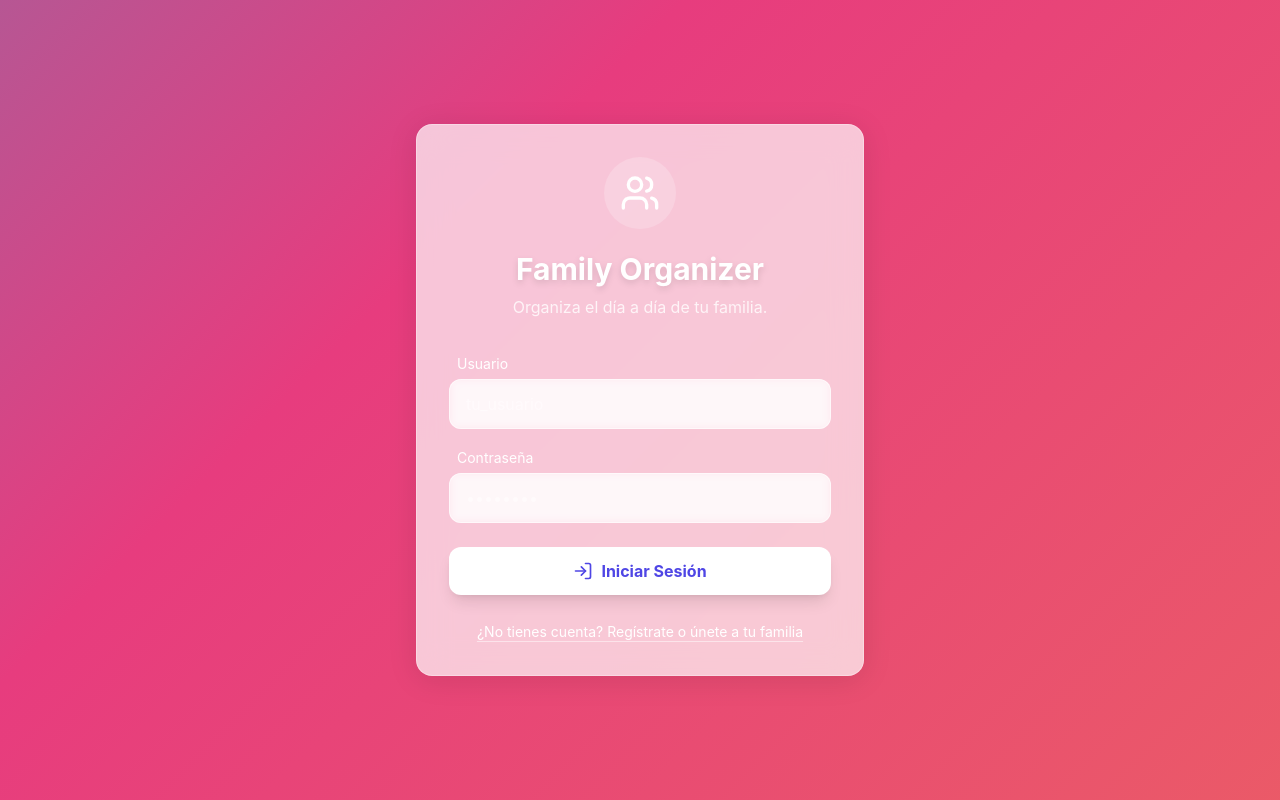
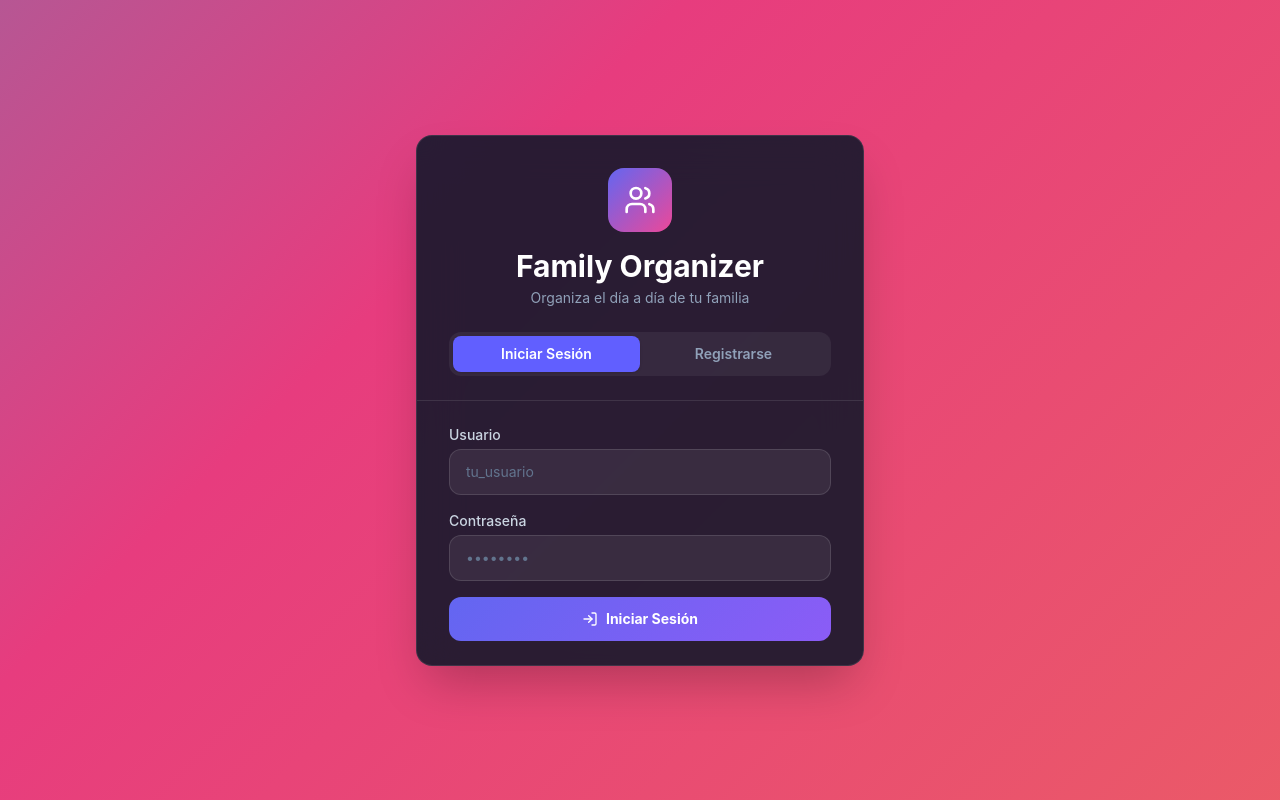
Before and after one commit to malessan4/family-organizer, a Next.js app in the folder frontend/: page / in a window 1280 px wide. Built offline with nearby package versions, Linux system fonts and the light colour scheme.

Commit message:
style(auth): rediseñar página de login/registro con UI mejorada y glassmorphism

```diff
--- a/frontend/src/app/page.tsx
+++ b/frontend/src/app/page.tsx
@@ -46,53 +46,76 @@ export default function Home() {
   return (
     <div className="min-h-screen animated-bg flex items-center justify-center p-4">
       <motion.div
-        initial={{ opacity: 0, y: 20 }}
+        initial={{ opacity: 0, y: 24 }}
         animate={{ opacity: 1, y: 0 }}
-        className="glass-panel w-full max-w-md p-8 rounded-2xl relative overflow-hidden"
+        transition={{ duration: 0.5 }}
+        className="w-full max-w-md rounded-2xl overflow-hidden shadow-2xl"
+        style={{ background: 'rgba(15, 23, 42, 0.88)', backdropFilter: 'blur(20px)', border: '1px solid rgba(255,255,255,0.1)' }}
       >
-        <div className="text-center mb-8">
-          <div className="inline-block p-4 rounded-full bg-white/20 mb-4">
-            <Users className="w-10 h-10 text-white" />
+        {/* Header */}
+        <div className="px-8 pt-8 pb-6 text-center border-b border-white/10">
+          <div className="inline-flex items-center justify-center w-16 h-16 rounded-2xl mb-4"
+            style={{ background: 'linear-gradient(135deg, #6366f1, #ec4899)' }}>
+            <Users className="w-8 h-8 text-white" />
           </div>
-          <h1 className="text-3xl font-bold text-white drop-shadow-md">
-            Family Organizer
-          </h1>
-          <p className="text-white/80 mt-2">
-            Organiza el día a día de tu familia.
-          </p>
+          <h1 className="text-3xl font-bold text-white">Family Organizer</h1>
+          <p className="text-slate-400 mt-1 text-sm">Organiza el día a día de tu familia</p>
+
+          {/* Tabs */}
+          <div className="flex mt-6 rounded-xl p-1" style={{ background: 'rgba(255,255,255,0.06)' }}>
+            <button
+              onClick={() => setIsLogin(true)}
+              className={`flex-1 py-2 rounded-lg text-sm font-semibold transition-all ${isLogin ? 'bg-indigo-500 text-white shadow' : 'text-slate-400 hover:text-white'}`}
+            >
+              Iniciar Sesión
+            </button>
+            <button
+              onClick={() => setIsLogin(false)}
+              className={`flex-1 py-2 rounded-lg text-sm font-semibold transition-all ${!isLogin ? 'bg-indigo-500 text-white shadow' : 'text-slate-400 hover:text-white'}`}
+            >
+              Registrarse
+            </button>
+          </div>
         </div>
 
+        {/* Form */}
+        <div className="px-8 py-6">
           {error && (
-          <div className="bg-red-500/20 border border-red-500/50 text-white p-3 rounded-xl mb-4 text-sm text-center">
+            <div className="mb-4 p-3 rounded-xl text-sm text-center text-red-300 border border-red-500/40"
+              style={{ background: 'rgba(239,68,68,0.15)' }}>
               {error}
             </div>
           )}
 
-        <form onSubmit={handleSubmit} className="space-y-4 relative z-10">
-          <AnimatePresence mode="wait">
+          <form onSubmit={handleSubmit} className="space-y-4">
+            <AnimatePresence>
               {!isLogin && (
                 <motion.div
                   initial={{ opacity: 0, height: 0 }}
                   animate={{ opacity: 1, height: 'auto' }}
                   exit={{ opacity: 0, height: 0 }}
-                className="space-y-4"
+                  className="space-y-4 overflow-hidden"
                 >
                   <div>
-                  <label className="text-white text-sm ml-2">Nombre de la Familia (Opcional)</label>
+                    <label className="block text-sm font-medium text-slate-300 mb-1">
+                      Nombre de la Familia <span className="text-slate-500">(opcional)</span>
+                    </label>
                     <input
                       type="text"
                       value={familyName}
                       onChange={(e) => setFamilyName(e.target.value)}
-                    className="w-full glass-input px-4 py-3 rounded-xl text-white placeholder-white/50"
+                      className="w-full px-4 py-3 rounded-xl text-white placeholder-slate-500 text-sm focus:outline-none focus:ring-2 focus:ring-indigo-500 transition-all"
+                      style={{ background: 'rgba(255,255,255,0.07)', border: '1px solid rgba(255,255,255,0.12)' }}
                       placeholder="Ej. Familia Rodríguez"
                     />
                   </div>
                   <div>
-                  <label className="text-white text-sm ml-2">Rol</label>
+                    <label className="block text-sm font-medium text-slate-300 mb-1">Rol</label>
                     <select
                       value={role}
                       onChange={(e) => setRole(e.target.value)}
-                    className="w-full glass-input px-4 py-3 rounded-xl text-white bg-transparent/20 [&>option]:text-black"
+                      className="w-full px-4 py-3 rounded-xl text-white text-sm focus:outline-none focus:ring-2 focus:ring-indigo-500 transition-all"
+                      style={{ background: 'rgba(30,41,59,0.9)', border: '1px solid rgba(255,255,255,0.12)' }}
                     >
                       <option value="PARENT">Padre / Madre</option>
                       <option value="CHILD">Hijo / Hija</option>
@@ -103,49 +126,54 @@ export default function Home() {
             </AnimatePresence>
 
             <div>
-            <label className="text-white text-sm ml-2">Usuario</label>
+              <label className="block text-sm font-medium text-slate-300 mb-1">Usuario</label>
               <input
                 type="text"
                 required
                 value={username}
                 onChange={(e) => setUsername(e.target.value)}
-              className="w-full glass-input px-4 py-3 rounded-xl text-white placeholder-white/50 mt-1"
+                className="w-full px-4 py-3 rounded-xl text-white placeholder-slate-500 text-sm focus:outline-none focus:ring-2 focus:ring-indigo-500 transition-all"
+                style={{ background: 'rgba(255,255,255,0.07)', border: '1px solid rgba(255,255,255,0.12)' }}
                 placeholder="tu_usuario"
               />
             </div>
 
             <div>
-            <label className="text-white text-sm ml-2">Contraseña</label>
+              <label className="block text-sm font-medium text-slate-300 mb-1">Contraseña</label>
               <input
                 type="password"
                 required
                 value={password}
                 onChange={(e) => setPassword(e.target.value)}
-              className="w-full glass-input px-4 py-3 rounded-xl text-white placeholder-white/50 mt-1"
+                className="w-full px-4 py-3 rounded-xl text-white placeholder-slate-500 text-sm focus:outline-none focus:ring-2 focus:ring-indigo-500 transition-all"
+                style={{ background: 'rgba(255,255,255,0.07)', border: '1px solid rgba(255,255,255,0.12)' }}
                 placeholder="••••••••"
               />
             </div>
 
-          <AnimatePresence mode="wait">
+            <AnimatePresence>
               {!isLogin && (
                 <motion.div
                   initial={{ opacity: 0, height: 0 }}
                   animate={{ opacity: 1, height: 'auto' }}
                   exit={{ opacity: 0, height: 0 }}
+                  className="overflow-hidden"
                 >
-                <label className="text-white text-sm ml-2 flex items-center gap-1">
-                  <Key className="w-3 h-3" /> Código Secreto Familiar
+                  <label className="block text-sm font-medium text-slate-300 mb-1 flex items-center gap-1">
+                    <Key className="w-3.5 h-3.5 text-indigo-400" />
+                    Código Secreto Familiar
                   </label>
                   <input
                     type="text"
                     required={!isLogin}
                     value={secretCode}
                     onChange={(e) => setSecretCode(e.target.value)}
-                  className="w-full glass-input px-4 py-3 rounded-xl text-white placeholder-white/50 mt-1"
-                  placeholder="Ej. SECRETO-123"
+                    className="w-full px-4 py-3 rounded-xl text-white placeholder-slate-500 text-sm focus:outline-none focus:ring-2 focus:ring-indigo-500 transition-all"
+                    style={{ background: 'rgba(255,255,255,0.07)', border: '1px solid rgba(255,255,255,0.12)' }}
+                    placeholder="Ej. FAMILIA-2024"
                   />
-                <p className="text-xs text-white/70 mt-1 ml-2">
-                  Usa el código de tu familia para unirte, o inventa uno nuevo para crear una familia.
+                  <p className="text-xs text-slate-500 mt-1.5">
+                    Crea un código nuevo para fundar tu familia, o usa el de tu familia para unirte.
                   </p>
                 </motion.div>
               )}
@@ -153,23 +181,13 @@ export default function Home() {
 
             <button
               type="submit"
-            className="w-full bg-white text-primary font-bold py-3 rounded-xl mt-6 hover:bg-white/90 transition-all flex justify-center items-center gap-2 shadow-lg hover:shadow-xl hover:-translate-y-1"
+              className="w-full py-3 rounded-xl font-bold text-white text-sm flex items-center justify-center gap-2 transition-all hover:-translate-y-0.5 hover:shadow-lg hover:shadow-indigo-500/30 mt-2"
+              style={{ background: 'linear-gradient(135deg, #6366f1, #8b5cf6)' }}
             >
-            {isLogin ? <LogIn className="w-5 h-5" /> : <UserPlus className="w-5 h-5" />}
-            {isLogin ? 'Iniciar Sesión' : 'Registrarse'}
+              {isLogin ? <LogIn className="w-4 h-4" /> : <UserPlus className="w-4 h-4" />}
+              {isLogin ? 'Iniciar Sesión' : 'Crear cuenta'}
             </button>
           </form>
-
-        <div className="mt-6 text-center">
-          <button
-            type="button"
-            onClick={() => setIsLogin(!isLogin)}
-            className="text-white hover:text-white/80 underline decoration-white/50 underline-offset-4 text-sm transition-all"
-          >
-            {isLogin
-              ? '¿No tienes cuenta? Regístrate o únete a tu familia'
-              : '¿Ya tienes cuenta? Inicia sesión'}
-          </button>
         </div>
       </motion.div>
     </div>
```
Lines whose indentation alone changed are shown as unchanged.
